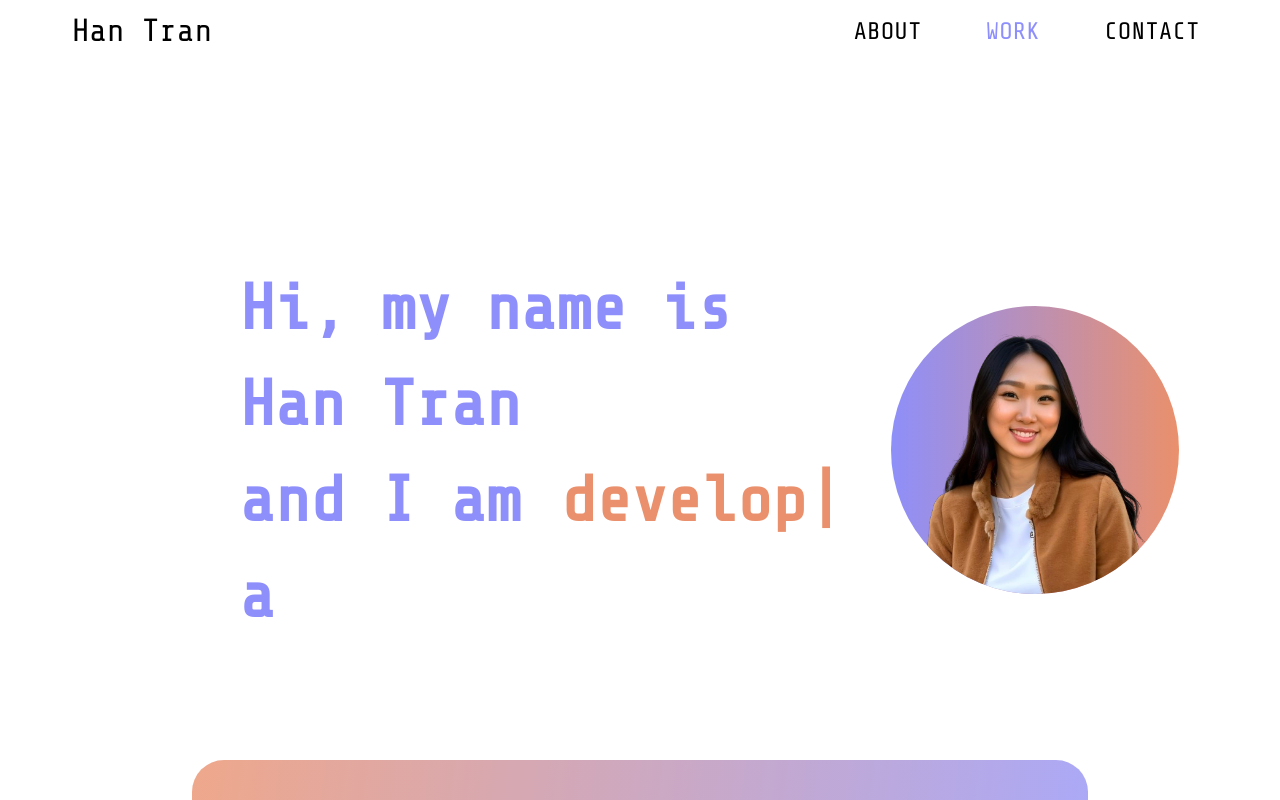
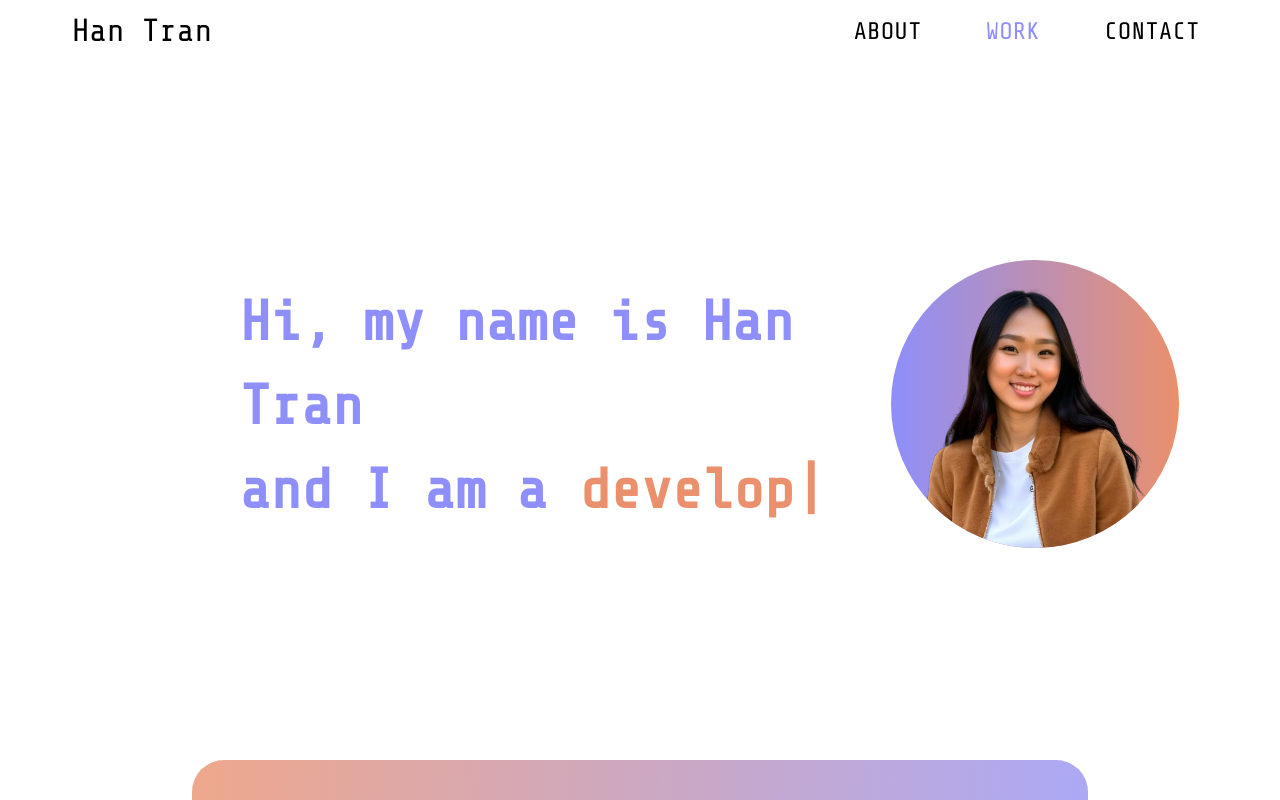
Before and after one commit to hantran7/hantran7.github.io, a React (Create React App) app: page /#/ in a window 1280 px wide. Shown: the top 800 px of the page. Built offline with nearby package versions, Linux system fonts and the light colour scheme.

Commit message:
fixed fontsize

```diff
--- a/src/components/Hero.tsx
+++ b/src/components/Hero.tsx
@@ -69,7 +69,7 @@ function Hero({}: Props) {
           <Grid item xs={8}>
             <Typography
               sx={{
-                fontSize: "4rem",
+                fontSize: "3.5rem",
                 fontWeight: "700",
                 display: "block",
                 marginLeft: "15rem",
@@ -83,7 +83,7 @@ function Hero({}: Props) {
             <Box sx={{ display: "flex", flexDirection: "row" }}>
               <Typography
                 sx={{
-                  fontSize: "4rem",
+                  fontSize: "3.5rem",
                   fontWeight: "700",
                   display: "block",
                   marginLeft: "15rem",
@@ -96,7 +96,7 @@ function Hero({}: Props) {
               </Typography>{" "}
               <Typography
                 sx={{
-                  fontSize: "4rem",
+                  fontSize: "3.5rem",
                   fontWeight: "700",
                   display: "block",
                   fontFamily: "'Share Tech Mono', monospace",
```
